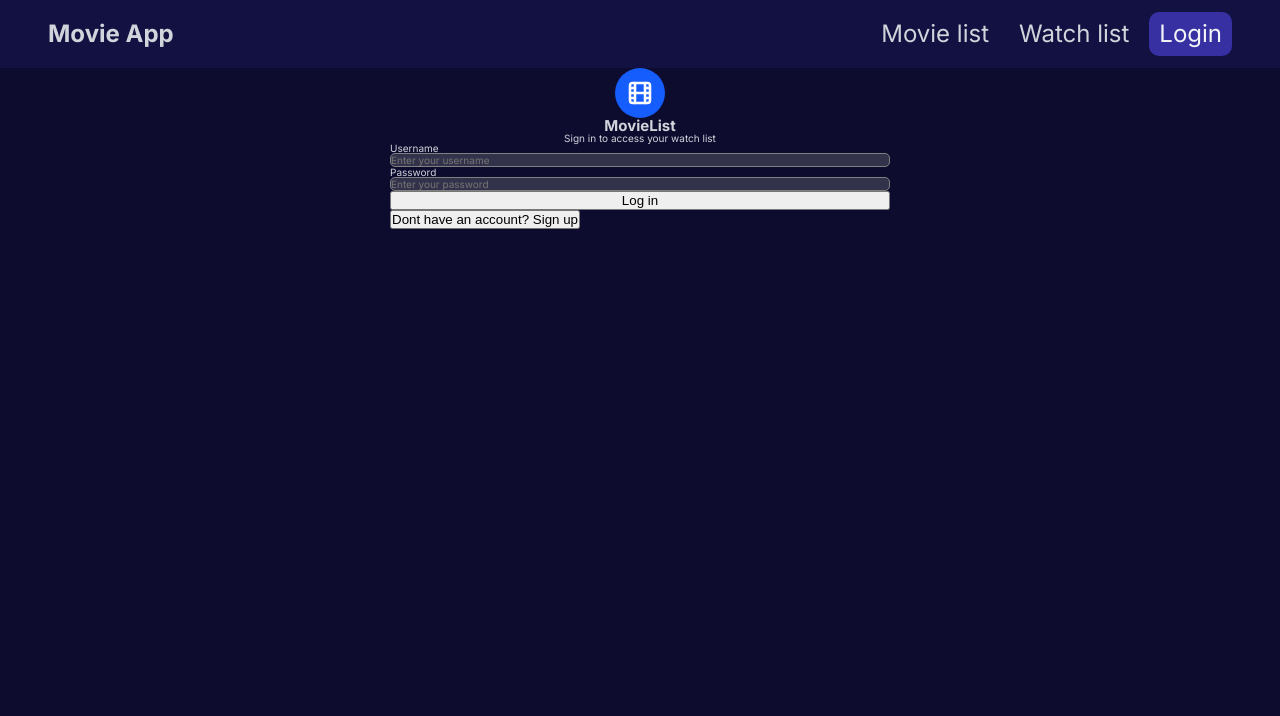
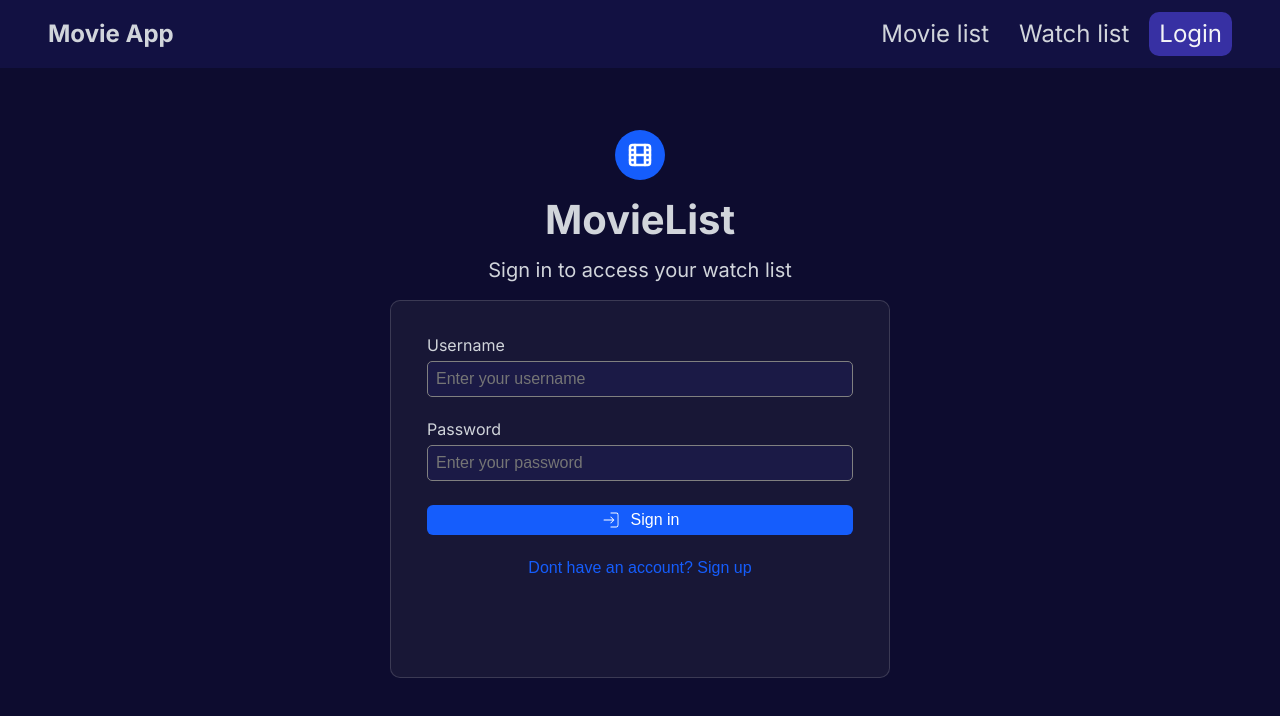
Before and after one commit to christianyarwood62/movie-watchlist, a React (Vite) app: page /login in a window 1280 px wide. Shown: the top 716 px of the page. Built offline with nearby package versions, Linux system fonts and the light colour scheme.

Commit message:
Style sign in with google log in button

```diff
--- a/package.json
+++ b/package.json
@@ -10,8 +10,10 @@
     "preview": "vite preview"
   },
   "dependencies": {
+    "@react-oauth/google": "^0.13.4",
     "@redux-devtools/extension": "^3.3.0",
     "@reduxjs/toolkit": "^2.11.0",
+    "jwt-decode": "^4.0.0",
     "react": "^19.2.0",
     "react-dom": "^19.2.0",
     "react-hook-form": "^7.69.0",
--- a/src/App.jsx
+++ b/src/App.jsx
@@ -1,8 +1,11 @@
 import { createBrowserRouter, RouterProvider } from "react-router-dom";
+import { GoogleOAuthProvider } from "@react-oauth/google";
+
 import AppLayout from "./UI/AppLayout";
 import MovieList from "./pages/MovieList";
 import Watchlist from "./pages/WatchList";
 import LoginPage from "./pages/LoginPage";
+import { createGlobalStyle } from "styled-components";
 
 const router = createBrowserRouter([
   {
@@ -24,8 +27,56 @@ const router = createBrowserRouter([
   },
 ]);
 
+const GlobalStyle = createGlobalStyle`
+  * {
+  padding: 0;
+  margin: 0;
+  box-sizing: border-box;
+}
+
+html {
+  font-size: 62.5%;
+}
+
+body {
+  font-family: "Inter", "Gill Sans", "Gill Sans MT", Calibri, "Trebuchet MS",
+    sans-serif;
+  line-height: 1;
+  font-weight: 400;
+  color: var(--color-grey-600);
+}
+
+h2 {
+  font-size: 4rem;
+}
+
+p {
+  font-size: 2rem;
+}
+
+label, input, button {
+  font-size: 1.6rem;
+  background: none;
+  border: none;
+}
+
+button {
+  border-radius: 6px;
+  cursor: pointer;
+}
+
+input {
+  color: var(--color-grey-600);
+}
+`;
+
 function App() {
-  return <RouterProvider router={router} />;
+  return (
+    <GoogleOAuthProvider clientId="251462319482-j89rnbe1smt9aco9h8nu44qrnd5tcm7u.apps.googleusercontent.com">
+      <GlobalStyle />
+      <RouterProvider router={router} />
+    </GoogleOAuthProvider>
+  );
 }
 
 export default App;
--- a/src/features/SignInForm.jsx
+++ b/src/features/SignInForm.jsx
@@ -1,17 +1,24 @@
 import { useEffect, useState } from "react";
 import { useForm } from "react-hook-form";
 import { useDispatch, useSelector } from "react-redux";
-import { login, createAccount } from "./authSlice";
+import { login, createAccount, googleLogin, resetError } from "./authSlice";
 import { useNavigate } from "react-router-dom";
 
 import { TbMovie } from "react-icons/tb";
 import styled from "styled-components";
+import { CiLogin } from "react-icons/ci";
+import { CgUserAdd } from "react-icons/cg";
+
+import { GoogleLogin } from "@react-oauth/google";
+import { jwtDecode } from "jwt-decode";
 
 const Container = styled.div`
   display: flex;
   flex-direction: column;
   align-items: center;
-  margin: 0 auto;
+  gap: 2rem;
+  min-height: 84vh;
+  justify-content: center;
 `;
 
 const Icon = styled.div`
@@ -29,23 +36,76 @@ const StyledForm = styled.form`
   display: flex;
   flex-direction: column;
   min-width: 500px;
+  background-color: var(--color-blue-600);
+  padding: 36px;
+  border: rgba(238, 238, 238, 0.164) solid 1px;
+  border-radius: 10px;
+  gap: 24px;
 `;
 
 const UsernameArea = styled.div`
   display: flex;
   flex-direction: column;
+  gap: 8px;
 `;
 
 const PasswordArea = styled.div`
   display: flex;
   flex-direction: column;
+  gap: 8px;
 `;
 
 const StyledInput = styled.input`
-  all: unset;
   border: 1px solid grey;
   border-radius: 5px;
   background-color: var(--input-bg-color);
+  padding: 8px;
+`;
+
+const MainLogInButton = styled.button`
+  display: flex;
+  align-items: center;
+  justify-content: center;
+  gap: 10px;
+  height: 3rem;
+  background-color: var(--color-lightblue-500);
+  color: white;
+
+  svg {
+    font-size: 2rem;
+  }
+
+  &:hover {
+    background-color: var(--color-lightblue-700);
+  }
+`;
+
+const SignUpInButton = styled.button`
+  color: var(--color-lightblue-500);
+
+  &:hover {
+    color: var(--color-lightblue-700);
+  }
+`;
+
+const GoogleContainer = styled.div`
+  display: flex;
+  justify-content: center;
+`;
+
+const StyledGoogleLogin = styled(GoogleLogin)`
+  all: unset;
+  text-align: center;
+  background-color: red;
+`;
+
+const Error = styled.div`
+  background: var(--error-opaque-red);
+  border: red 1px solid;
+  border-radius: 6px;
+  padding: 8px;
+  font-size: 1.6rem;
+  color: var(--color-red-400);
 `;
 
 function SignInForm() {
@@ -68,11 +128,18 @@ function SignInForm() {
     reset,
   } = useForm();
 
+  // This stores the user entered username and password as the loggedInUser
   function handleLogin(data) {
     // Login with the user filled in details
     dispatch(login({ username: data.username, password: data.password }));
   }
 
+  // The user can click the button, and this uses their google email to log into the app
+  function handleGoogleLogin(email) {
+    dispatch(googleLogin(email));
+  }
+
+  // Create a new account based on the user supplied data in the form
   function handleCreateAccount(data) {
     console.log(data);
 
@@ -110,6 +177,7 @@ function SignInForm() {
             {...register("username")}
           />
         </UsernameArea>
+
         <PasswordArea>
           <label htmlFor="passwordInput">Password</label>
           <StyledInput
@@ -118,33 +186,56 @@ function SignInForm() {
             {...register("password")}
           />
         </PasswordArea>
-        {!isSignUp && <button type="submit">Log in</button>}
-        {isSignUp && (
+
+        {authError && <Error>{authError}</Error>}
+
+        {!isSignUp ? (
+          <MainLogInButton type="submit">
+            <CiLogin /> Sign in
+          </MainLogInButton>
+        ) : (
           <>
+            <PasswordArea>
               <label htmlFor="confirmPasswordInput">Confirm Password</label>
               <StyledInput
                 placeholder="Confirm your username"
                 id="confirmPasswordInput"
                 {...register("confirm-password")}
               />
-            <button type="submit">Sign up</button>
+            </PasswordArea>
+            <MainLogInButton type="submit">
+              <CgUserAdd /> Sign up
+            </MainLogInButton>
           </>
         )}
 
-        <div>
-          <button
+        <SignUpInButton
           onClick={(e) => {
             e.preventDefault();
             setIsSignUp(!isSignUp);
+            dispatch(resetError());
             reset();
           }}
         >
           {isSignUp
             ? "Already have an account? Sign in"
             : "Dont have an account? Sign up"}
-          </button>
-        </div>
-        <div>{authError}</div>
+        </SignUpInButton>
+
+        <GoogleContainer>
+          <StyledGoogleLogin
+            onSuccess={(credentialResponse) => {
+              const credentialResponseDecoded = jwtDecode(
+                credentialResponse.credential
+              );
+              console.log(credentialResponseDecoded);
+              handleGoogleLogin(credentialResponseDecoded.email);
+            }}
+            onError={() => {
+              console.log("Login Failed");
+            }}
+          />
+        </GoogleContainer>
       </StyledForm>
     </Container>
   );
--- a/src/features/authSlice.js
+++ b/src/features/authSlice.js
@@ -1,7 +1,7 @@
 import { createSlice } from "@reduxjs/toolkit";
 
 const initialState = {
-  users: [], // each user is {username: '...', password: '...'}
+  users: [], // each user is {username: '...', password: '...', provider: '...'}
   loggedInUser: null,
   error: null,
 };
@@ -52,9 +52,33 @@ const authSlice = createSlice({
         username: action.payload.username,
       };
     },
+
+    googleLogin(state, action) {
+      const email = action.payload;
+      let existingUser = state.users.find(
+        (user) => user.username === email && user.provider === "google"
+      );
+
+      if (!existingUser) {
+        existingUser = {
+          username: email,
+          password: null,
+          provider: "google",
+        };
+        state.users.push(existingUser);
+      }
+
+      state.loggedInUser = { username: existingUser.username };
+      state.error = null;
+    },
+
+    resetError(state) {
+      state.error = null;
+    },
   },
 });
 
-export const { login, logout, createAccount } = authSlice.actions;
+export const { login, logout, createAccount, googleLogin, resetError } =
+  authSlice.actions;
 
 export default authSlice.reducer;
--- a/src/index.css
+++ b/src/index.css
@@ -1,22 +1,4 @@
 @import url("https://fonts.googleapis.com/css2?family=Inter:ital,opsz,wght@0,14..32,100..900;1,14..32,100..900&family=Rubik:ital,wght@0,300..900;1,300..900&display=swap");
-
-* {
-  padding: 0;
-  margin: 0;
-  box-sizing: border-box;
-}
-
-html {
-  font-size: 62.5%;
-}
-
-body {
-  font-family: "Inter", "Gill Sans", "Gill Sans MT", Calibri, "Trebuchet MS",
-    sans-serif;
-  line-height: 1;
-  font-weight: 400;
-  color: var(--color-grey-600);
-}
 
 /*  Spacing System for font sizes (px)
 10 / 12 / 14 / 16 / 18 / 20 / 24 / 30 / 36 / 44 / 52 / 62 / 74 / 86 / 98 */
@@ -35,7 +17,8 @@ body {
   --color-grey-900: #f9fafb;
 
   --color-lightblue-100: #075985;
-  --color-lightblue-500: oklch(54.6% 0.245 262.881);
+  --color-lightblue-500: #155dfc;
+  --color-lightblue-700: #0f41b0;
   --color-blue-700: #e0f2fe;
   --color-green-100: #166534;
   --color-green-700: #dcfce7;
@@ -51,11 +34,14 @@ body {
   --color-blue-300: #121142;
   --color-blue-400: #0d0c2f;
   --color-blue-500: #08071c;
-  --color-blue-600: #24233f;
+  --color-blue-600: rgba(36, 35, 63, 0.5);
 
   --color-red-100: #fee2e2;
   --color-red-700: #b91c1c;
   --color-red-800: #991b1b;
+  --color-red-400: #c78282;
 
-  --input-bg-color: rgba(74, 74, 94, 0.607);
+  --error-opaque-red: rgba(215, 0, 0, 0.403);
+
+  --input-bg-color: rgba(35, 35, 116, 0.269);
 }
--- a/src/pages/WatchList.jsx
+++ b/src/pages/WatchList.jsx
@@ -1,6 +1,8 @@
 import { useSelector } from "react-redux";
 import MovieWatchListItem from "../features/MovieWatchListItem";
 import styled from "styled-components";
+import { useNavigate } from "react-router-dom";
+import { useEffect } from "react";
 
 const WatchList = styled.div`
   display: flex;
@@ -13,6 +15,12 @@ function Watchlist() {
   const { userWatchLists } = useSelector((state) => state.watchList);
 
   const { loggedInUser } = useSelector((state) => state.auth);
+
+  const navigate = useNavigate();
+
+  useEffect(() => {
+    if (!loggedInUser) navigate("/login");
+  }, [navigate, loggedInUser]);
 
   return (
     <WatchList>
```
Also changed, not shown: 1 other file (tests, documents, lock files or other folders). Lines whose indentation alone changed are shown as unchanged.
